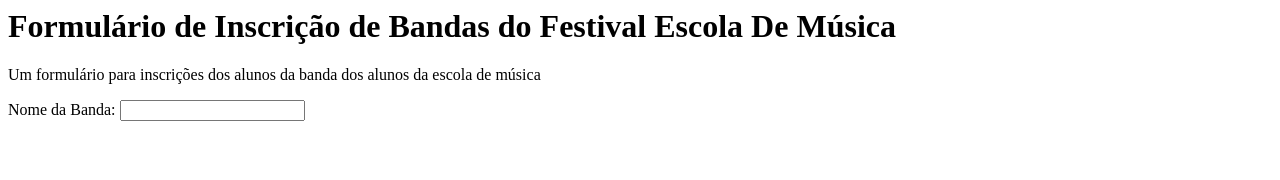
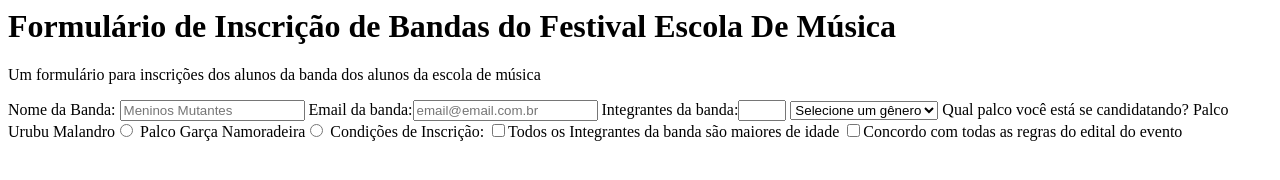
Before and after one commit to lucasrcz/form-freecodecamp, a plain HTML site: page src/index.html in a window 1280 px wide. Drawn offline with Linux system fonts and the light colour scheme.

Commit message:
atualização no index

```diff
--- a/src/index.html
+++ b/src/index.html
@@ -9,7 +9,28 @@
         <h1 id="title">Formulário de Inscrição de Bandas do Festival Escola De Música</h1>
         <p id="description">Um formulário para inscrições dos alunos da banda dos alunos da escola de música</p>
         <form action="POST" id="survey-form">
-        <label for="name">Nome da Banda: <input type="text" id="name" required></label>
+        <label for="name" id="name-label" >Nome da Banda: <input type="text" id="name" required placeholder="Meninos Mutantes"></label>
+        <label for="email"id="email-label">Email da banda:<input type ="email" id="email" required placeholder="email@email.com.br"></label>
+        <label for="number"id="number-label">Integrantes da banda:<input type="number" id="number" min="1" max="6"></label>
+        <label for="generos">
+            <select name="generos" id="dropdown">
+                <option value="">Selecione um gênero</option>
+                <option value="Rock">Rock</option>
+                <option value="Jazz">Jazz</option>
+                <option value="Samba">Samba</option>
+                <option value="MPB">MPB</option>
+                <option value="Indie">Indie</option>
+                <option value="Outros">Outros</option>
+            </select>
+        </label>
+        <label">Qual palco você está se candidatando?
+            <label for="palco-tipo">Palco Urubu Malandro<input id="palco-tipo" type="radio" name="palco-tipo" value="Urubu"></label>
+            <label for="palco-tipo">Palco Garça Namoradeira<input type="radio" name="palco-tipo" value="Garça"></label>
+        </label>
+        <label>Condições de Inscrição:
+            <label for="condicoes-evento"><input type="checkbox" value="maior de idade" required>Todos os Integrantes da banda são maiores de idade</label>
+            <label for="condicoes-evento"><input type="checkbox" value="aceito os termos do evento" required>Concordo com todas as regras do edital do evento</label>
+        </label>
         </form>
     </div>
 </body>
```
